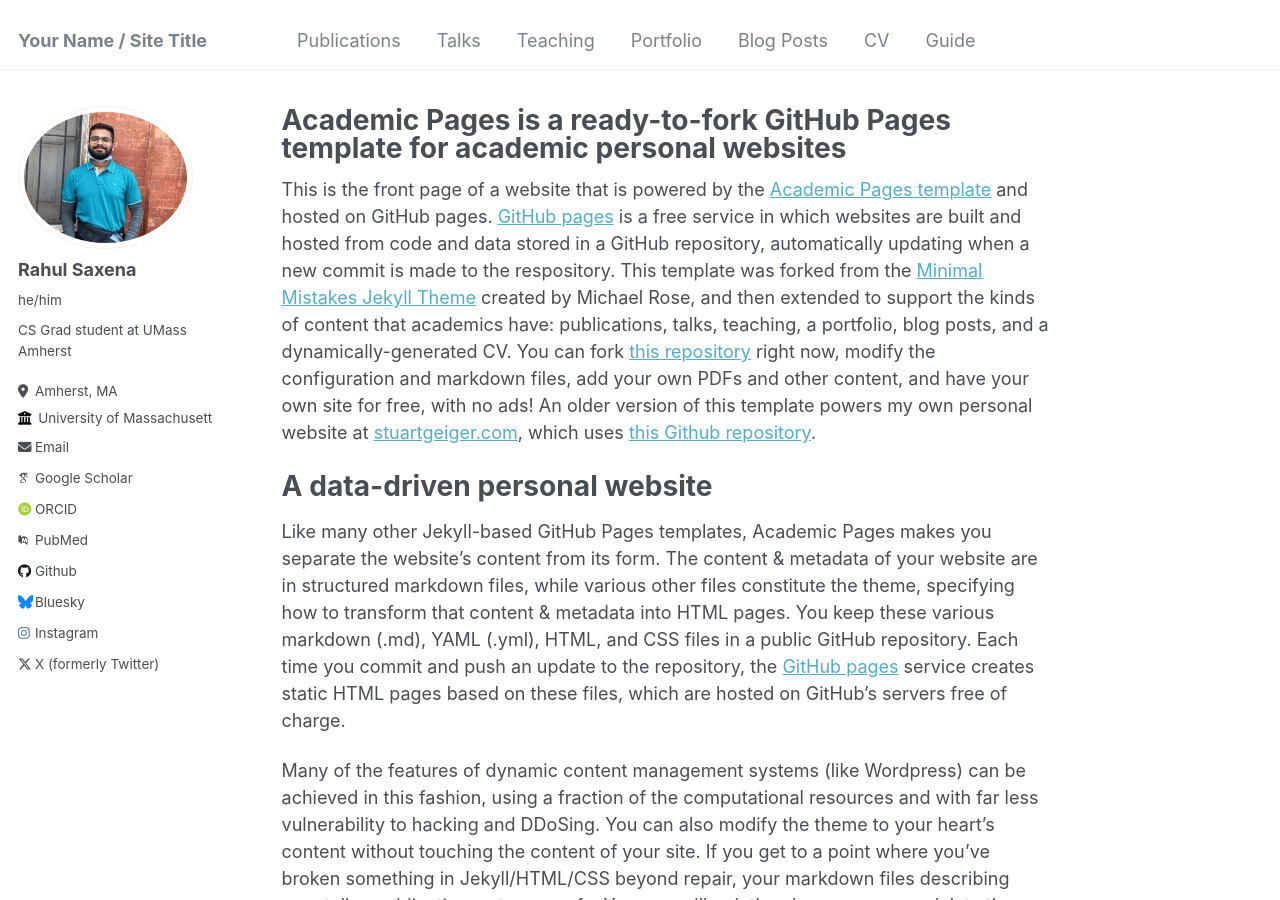
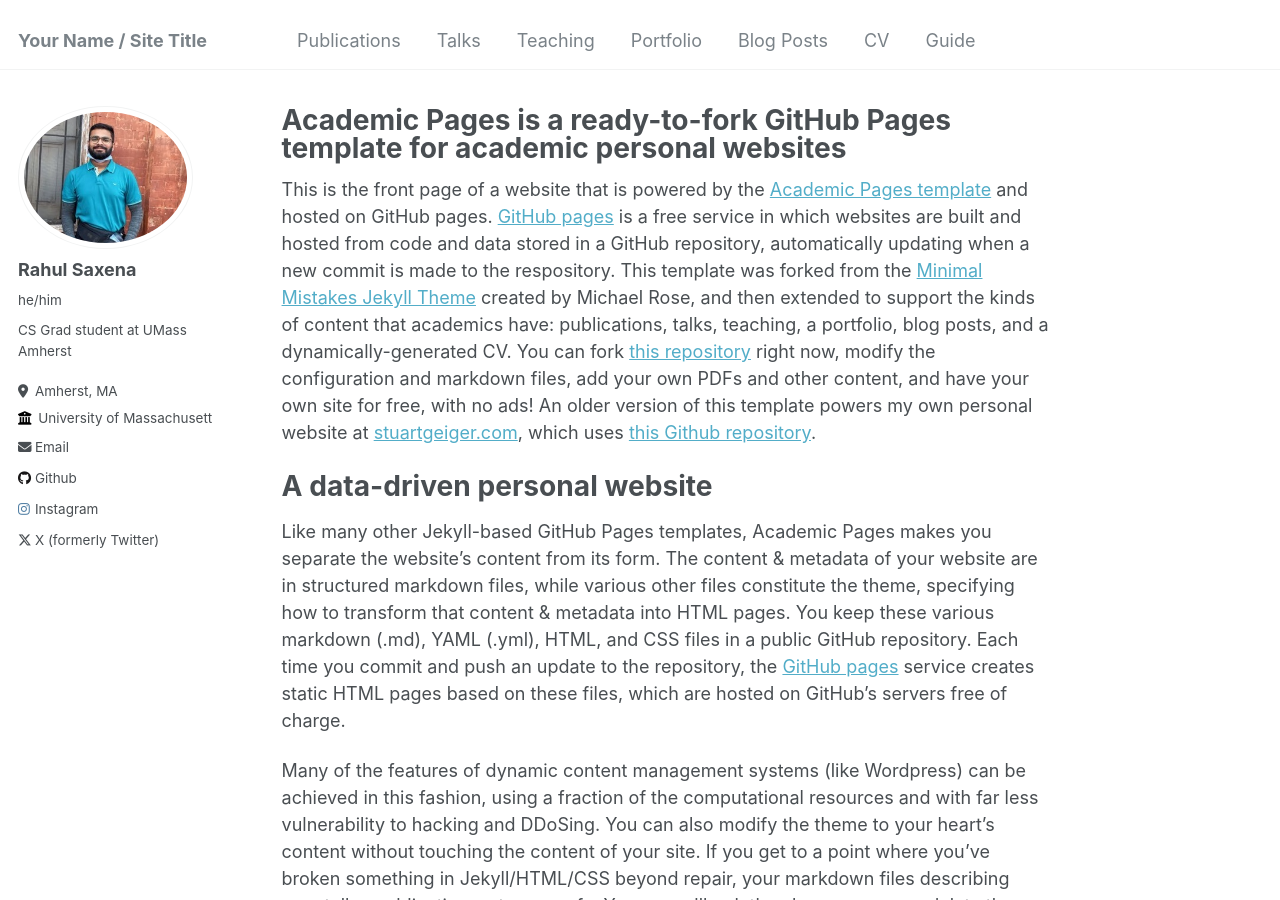
Before and after one commit to raahulsaxena/raahulsaxena.github.io, a Jekyll site: the page built from _pages/about.md, in a window 1280 px wide and 900 px high. Built offline with Jekyll 4.4.1, drawn with Linux system fonts in a browser that asks for light colours; some web fonts are replaced.

Commit message:
modified some configs

```diff
--- a/_config.yml
+++ b/_config.yml
@@ -21,7 +21,7 @@
 #               Additional customization can be done by editing /_includes/author-profile.html
 author:
   # Biographic information
-  avatar           : "profile_photo.jpg"
+  avatar           : "profile.jpg"
   name             : "Rahul Saxena"
   pronouns         : "he/him" # example: "she/her"
   bio              : "CS Grad student at UMass Amherst"
@@ -32,11 +32,11 @@
 
   # Academic websites
   arxiv            : # URL - Update with the correct link to your profile
-  googlescholar    : "https://scholar.google.com/citations?user=PS_CX0AAAAAJ"
+  googlescholar    : #"https://scholar.google.com/citations?user=PS_CX0AAAAAJ"
   impactstory      : # URL
-  orcid            : "http://orcid.org/yourorcidurl"
+  orcid            : #"http://orcid.org/yourorcidurl"
   semantic         : # URL
-  pubmed           : "https://www.ncbi.nlm.nih.gov/pubmed/?term=john+snow"
+  pubmed           : #"https://www.ncbi.nlm.nih.gov/pubmed/?term=john+snow"
   researchgate     : # URL
 
   # Repositories and software development
@@ -48,7 +48,7 @@
   stackoverflow    : # User number or user number and name (i.e., use "1" or "1/jeff-atwood")
 
   # Social media
-  bluesky          : "bsky.app" # Replace this with you Bluesky username
+  bluesky          : #"bsky.app" # Replace this with you Bluesky username
   facebook         : # Username
   flickr           : # Username
   foursquare       : # Username
```
Also changed, not shown: images/profile.jpg (renamed from images/profile_photo.jpg).
